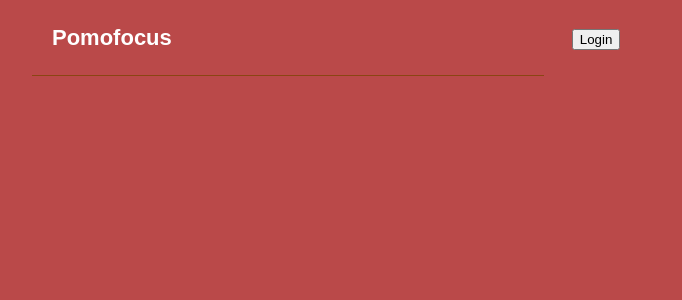
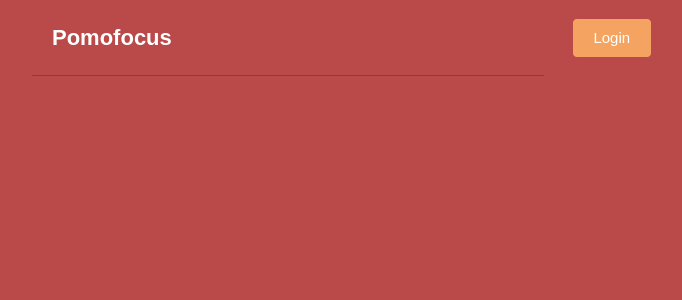
Before and after one commit to MahsumaRezai/Pomodoro_App, a React (Create React App) app: page / in a window 1280 px wide. Shown: the top 300 px of the page, without its empty margins (352-1034 px from the left). Built offline with nearby package versions, Linux system fonts and the light colour scheme.

Commit message:
work on button section

```diff
--- a/src/Compontens/UI/Button.js
+++ b/src/Compontens/UI/Button.js
@@ -1,3 +1,12 @@
-const Button = () => {
+import { Fragment } from "react";
+import classes from './Button.module.css'
+
+const Button = (porps) => {
+    return (
+        <Fragment>
+            <button type={porps.type || 'button'} className={classes.btn}>{porps.children}</button>
+        </Fragment>
+    )
 
 }
+export default Button;
--- /dev/null
+++ b/src/Compontens/UI/Button.module.css
@@ -0,0 +1,12 @@
+.btn {
+    width: 80px;
+    height: 40px;
+    border: 1px solid rgb(186, 73, 73);
+    background-color: sandybrown;
+    transition: 0.5s ease-in-out 0s;
+    border-radius: 5px;
+    font-size: 15px;
+    color: white;
+    font-family: sans-serif;
+
+}
--- a/src/Compontens/UI/Header.js
+++ b/src/Compontens/UI/Header.js
@@ -1,3 +1,4 @@
+import Button from './Button';
 import classes from './Header.module.css'
 
 const Header = (porps) => {
@@ -5,7 +6,7 @@ const Header = (porps) => {
         <div className={classes.content}>
             <div className={classes.head}>
                 <div><h1 className={classes.title}>Pomofocus</h1></div>
-                <div><button className={classes.btn}>Login</button></div>
+                <Button>Login</Button>
             </div>
 
         </div>
--- a/src/index.css
+++ b/src/index.css
@@ -10,7 +10,7 @@ html {
 
 body {
   margin: 0;
-  background-color: rgb(186, 73, 73);;
+  background-color: rgb(186, 73, 73);
 
 }
 
```
